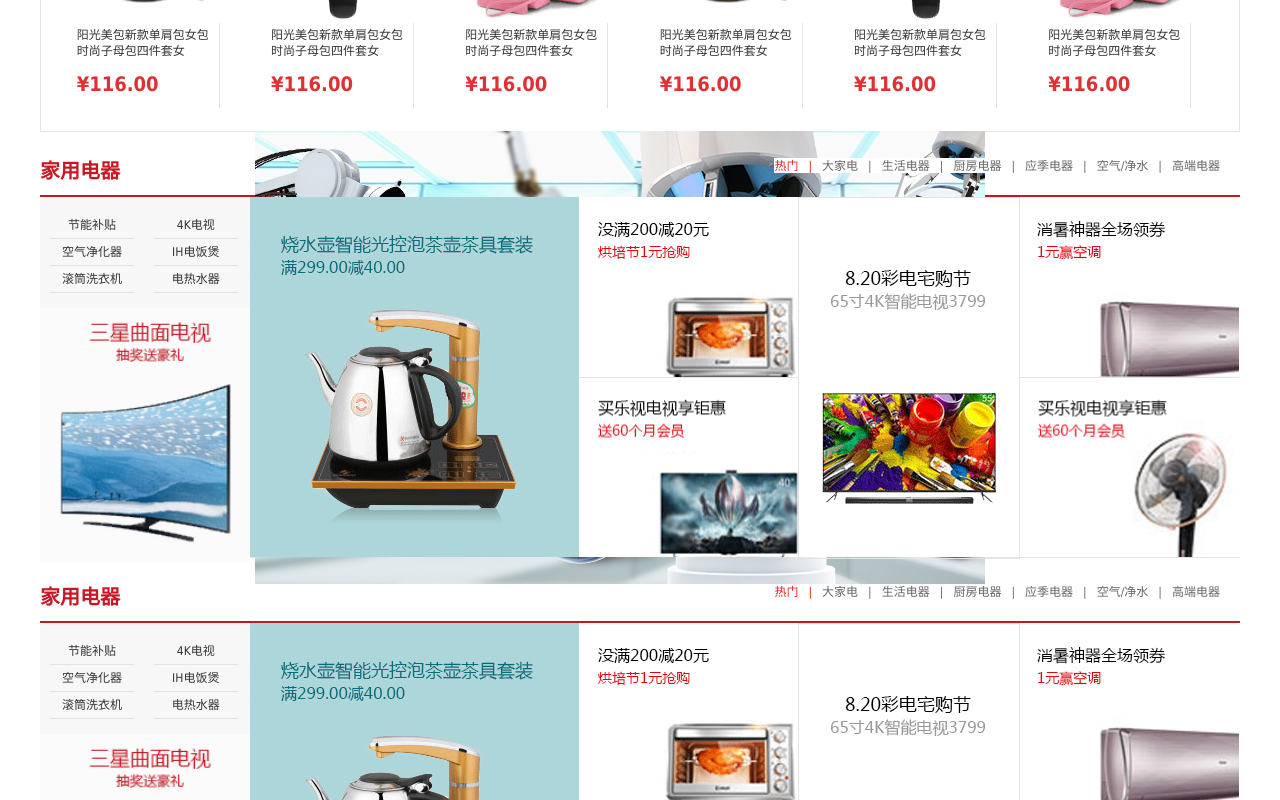
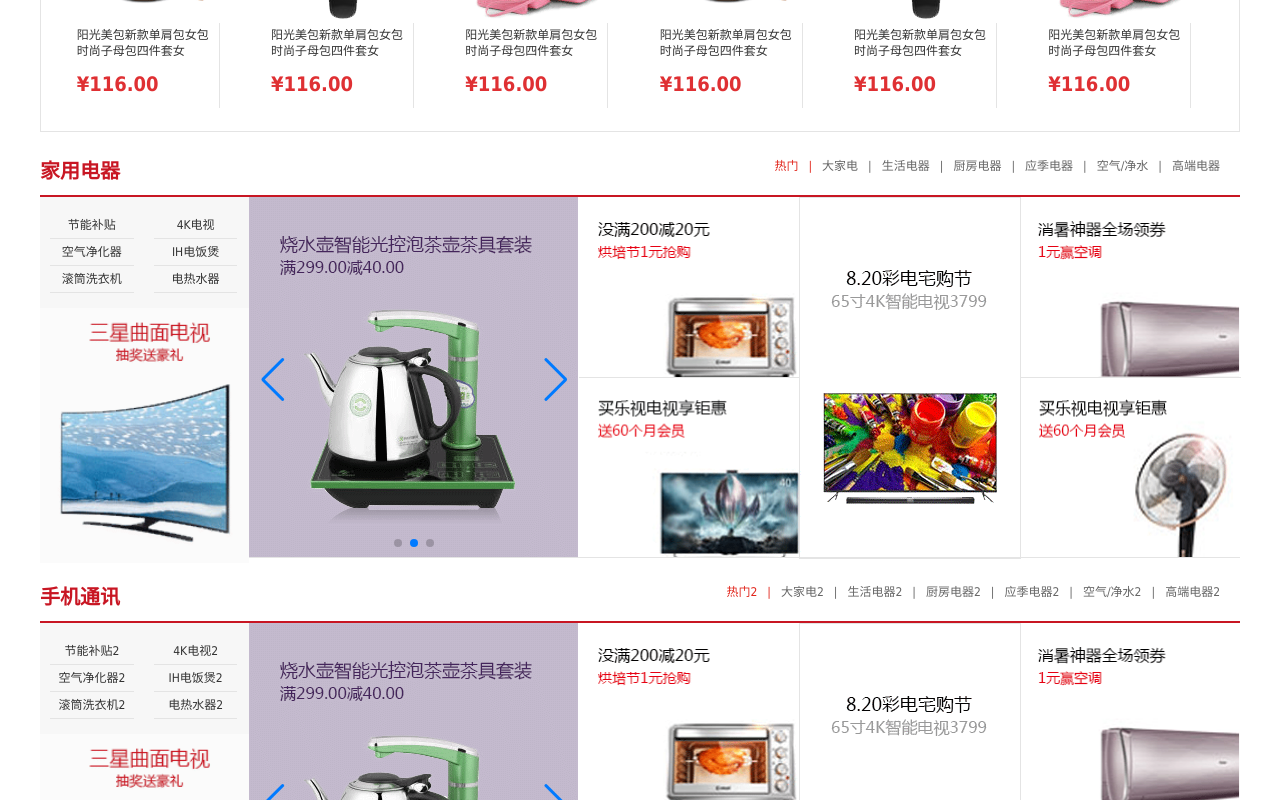
Before and after one commit to wyuejing/vue-shop, a Vue app: page /#/home in a window 1280 px wide. Shown: the part 1440-2240 px from the top of the page. Built offline with nearby package versions, Linux system fonts and the light colour scheme; no server answers.

Commit message:
something edit

```diff
--- a/src/assets/reset.css
+++ b/src/assets/reset.css
@@ -90,6 +90,9 @@ a {
   color: #666;
   cursor: pointer;
 }
+a:hover {
+  color: rgb(199, 49, 38) !important;
+}
 
 /* 重置表单元素 */
 legend {
--- a/src/components/TypeNav/index.vue
+++ b/src/components/TypeNav/index.vue
@@ -171,9 +171,9 @@ export default {
     .sort {
       position: absolute;
       left: 0;
-      top: 45px;
+      top: 47px;
       width: 210px;
-      height: 461px;
+      height: 460px;
       background: #fafafa;
       z-index: 999;
 
@@ -195,7 +195,7 @@ export default {
             display: none;
             position: absolute;
             width: 734px;
-            min-height: 460px;
+            min-height: 458px;
             background: #f7f7f7;
             left: 210px;
             border: 1px solid #ddd;
@@ -224,9 +224,6 @@ export default {
                   text-align: right;
                   padding: 3px 6px 0 0;
                   font-weight: 700;
-                  a:hover {
-                    color: rgb(199, 49, 38);
-                  }
                 }
 
                 dd {
@@ -242,9 +239,6 @@ export default {
                     padding: 0 8px;
                     margin-top: 5px;
                     border-left: 1px solid #ccc;
-                    a:hover {
-                      color: rgb(199, 49, 38);
-                    }
                   }
                 }
               }
--- a/src/main.js
+++ b/src/main.js
@@ -4,10 +4,13 @@ import router from './router'
 import store from './store'
 // 引入全局样式
 import '@/assets/reset.css'
+// 引入 swiper 样式
+import 'swiper/css/swiper.css'
 // 引入组件注册为全局组件
 import TypeNav from '@/components/TypeNav'
 // 引入 mock
 import '@/mock/mockServe.js'
+
 Vue.component('type-nav', TypeNav)
 
 Vue.config.productionTip = false
--- a/src/views/Home/Floor/index.vue
+++ b/src/views/Home/Floor/index.vue
@@ -3,29 +3,16 @@
   <div class="floor">
     <div class="py-container">
       <div class="title clearfix">
-        <h3 class="fl">家用电器</h3>
+        <h3 class="fl">{{ floorList.name }}</h3>
         <div class="fr">
           <ul class="nav-tabs clearfix">
-            <li class="active">
-              <a href="#tab1" data-toggle="tab">热门</a>
-            </li>
-            <li>
-              <a href="#tab2" data-toggle="tab">大家电</a>
-            </li>
-            <li>
-              <a href="#tab3" data-toggle="tab">生活电器</a>
-            </li>
-            <li>
-              <a href="#tab4" data-toggle="tab">厨房电器</a>
-            </li>
-            <li>
-              <a href="#tab5" data-toggle="tab">应季电器</a>
-            </li>
-            <li>
-              <a href="#tab6" data-toggle="tab">空气/净水</a>
-            </li>
-            <li>
-              <a href="#tab7" data-toggle="tab">高端电器</a>
+            <li
+              :class="{ active: currentIndex === index }"
+              v-for="(nav, index) in floorList.navList"
+              :key="index"
+              @click="currentIndex = index"
+            >
+              <a :href="nav.url + 'tab' + (index + 1)" data-toggle="tab">{{ nav.text }}</a>
             </li>
           </ul>
         </div>
@@ -35,27 +22,20 @@
           <div class="floor-1">
             <div class="blockgary">
               <ul class="jd-list">
-                <li>节能补贴</li>
-                <li>4K电视</li>
-                <li>空气净化器</li>
-                <li>IH电饭煲</li>
-                <li>滚筒洗衣机</li>
-                <li>电热水器</li>
+                <li v-for="(data, index) in floorList.keywords" :key="index">{{ data }}</li>
               </ul>
-              <img src="./images/floor-1-1.png" />
+              <img :src="floorList.imgUrl" />
             </div>
             <div class="floorBanner">
-              <div class="swiper-container" id="floor1Swiper">
+              <div class="swiper-container" ref="floor1Swiper">
                 <div class="swiper-wrapper">
-                  <div class="swiper-slide">
-                    <img src="./images/floor-1-b01.png" />
+                  <div
+                    class="swiper-slide"
+                    v-for="carousel in floorList.carouselList"
+                    :key="carousel.id"
+                  >
+                    <img :src="carousel.imgUrl" />
                   </div>
-                  <!-- <div class="swiper-slide">
-                    <img src="./images/floor-1-b02.png" />
-                  </div>
-                  <div class="swiper-slide">
-                    <img src="./images/floor-1-b03.png" />
-                  </div> -->
                 </div>
                 <!-- 如果需要分页器 -->
                 <div class="swiper-pagination"></div>
@@ -67,23 +47,25 @@
             </div>
             <div class="split">
               <span class="floor-x-line"></span>
-              <div class="floor-conver-pit">
-                <img src="./images/floor-1-2.png" />
-              </div>
-              <div class="floor-conver-pit">
-                <img src="./images/floor-1-3.png" />
+              <div
+                class="floor-conver-pit"
+                v-for="recommend in floorList.recommendList.slice(0, 2)"
+                :key="recommend"
+              >
+                <img :src="recommend" />
               </div>
             </div>
             <div class="split center">
-              <img src="./images/floor-1-4.png" />
+              <img :src="floorList.bigImg" />
             </div>
             <div class="split">
               <span class="floor-x-line"></span>
-              <div class="floor-conver-pit">
-                <img src="./images/floor-1-5.png" />
-              </div>
-              <div class="floor-conver-pit">
-                <img src="./images/floor-1-6.png" />
+              <div
+                class="floor-conver-pit"
+                v-for="recommend in floorList.recommendList.slice(2)"
+                :key="recommend"
+              >
+                <img :src="recommend" />
               </div>
             </div>
           </div>
@@ -94,12 +76,42 @@
 </template>
 
 <script>
-import { mapState } from 'vuex'
+import Swiper from 'swiper'
 export default {
-  computed: {
-    ...mapState({
-      floorsList: (state) => state.home.floorsList
+  props: ['floor'],
+  data() {
+    return {
+      floorList: this.floor,
+      currentIndex: 0 // 选中的标签index
+    }
+  },
+  mounted() {
+    // 该组件是动态渲染的，父组件已经获取到数据了，然后传给当前组件，所以到了mounted生命周期，DOM渲染完成了，有了轮播图的结构
+    this.$nextTick(() => {
+      const mySwiper = new Swiper(this.$refs.floor1Swiper, {
+        autoplay: true, // 自动播放
+        loop: true, // 循环模式选项
+        pagination: {
+          // 如果需要分页器
+          el: '.swiper-pagination',
+          // 点击圆点也可切换
+          clickable: true
+        },
+        navigation: {
+          // 如果需要前进后退按钮
+          nextEl: '.swiper-button-next',
+          prevEl: '.swiper-button-prev'
+        }
+      })
+      console.log(mySwiper)
     })
+  },
+  watch: {
+    floor: {
+      handler(val) {
+        this.floorList = val
+      }
+    }
   }
 }
 </script>
--- a/src/views/Home/ListContainer/index.vue
+++ b/src/views/Home/ListContainer/index.vue
@@ -4,7 +4,7 @@
     <div class="sortList clearfix">
       <div class="center">
         <!--banner轮播-->
-        <div class="swiper-container" id="mySwiper">
+        <div class="swiper-container" ref="mySwiper">
           <div class="swiper-wrapper">
             <div class="swiper-slide" v-for="banner in bannerList" :key="banner.id">
               <img :src="banner.imgUrl" />
@@ -93,11 +93,37 @@
 
 <script>
 import { mapState } from 'vuex'
+import Swiper from 'swiper'
 export default {
   computed: {
     ...mapState({
       bannerList: (state) => state.home.bannerList
     })
+  },
+  watch: {
+    bannerList: {
+      immediate: true,
+      handler() {
+        this.$nextTick(() => {
+          const mySwiper = new Swiper(this.$refs.mySwiper, {
+            autoplay: true, // 自动播放
+            loop: true, // 循环模式选项
+            pagination: {
+              // 如果需要分页器
+              el: '.swiper-pagination',
+              // 点击圆点也可切换
+              clickable: true
+            },
+            navigation: {
+              // 如果需要前进后退按钮
+              nextEl: '.swiper-button-next',
+              prevEl: '.swiper-button-prev'
+            }
+          })
+          console.log(mySwiper)
+        })
+      }
+    }
   }
 }
 </script>
--- a/src/views/Home/index.vue
+++ b/src/views/Home/index.vue
@@ -5,29 +5,26 @@
     <Recommend></Recommend>
     <Rank></Rank>
     <Like></Like>
-    <Floor></Floor>
-    <Floor></Floor>
+    <Floor :floor="floor" v-for="floor in floorsList" :key="floor.id"></Floor>
     <Brand></Brand>
   </div>
 </template>
 
 <script>
-// 引入组件
-import ListContainer from '@/views/Home/ListContainer'
-import Recommend from '@/views/Home/Recommend'
-import Rank from '@/views/Home/Rank'
-import Like from '@/views/Home/Like'
-import Floor from '@/views/Home/Floor'
-import Brand from '@/views/Home/Brand'
-
+import { mapState } from 'vuex'
 export default {
   components: {
-    ListContainer,
-    Recommend,
-    Rank,
-    Like,
-    Floor,
-    Brand
+    ListContainer: () => import('@/views/Home/ListContainer'),
+    Recommend: () => import('@/views/Home/Recommend'),
+    Rank: () => import('@/views/Home/Rank'),
+    Like: () => import('@/views/Home/Like'),
+    Floor: () => import('@/views/Home/Floor'),
+    Brand: () => import('@/views/Home/Brand')
+  },
+  computed: {
+    ...mapState({
+      floorsList: (state) => state.home.floorsList
+    })
   }
 }
 </script>
```
Also changed, not shown: 1 other file (tests, documents, lock files or other folders).
